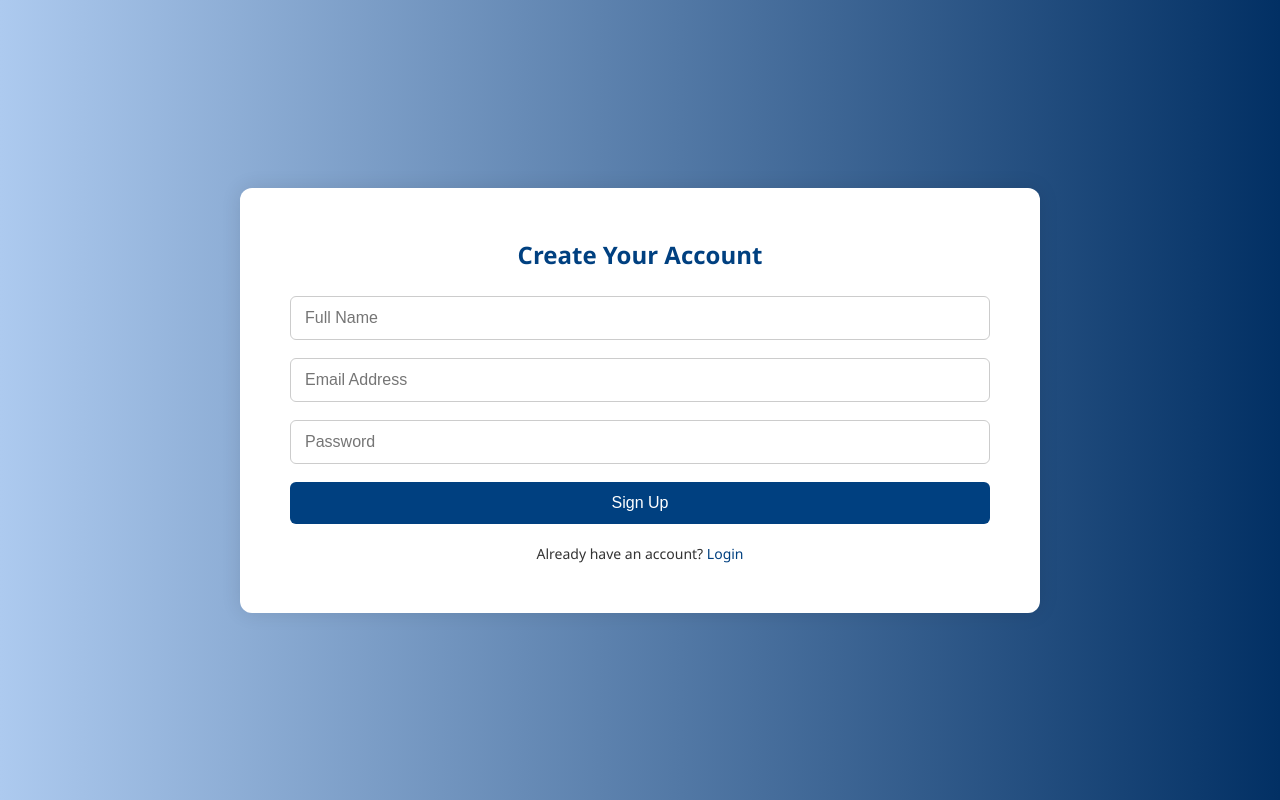
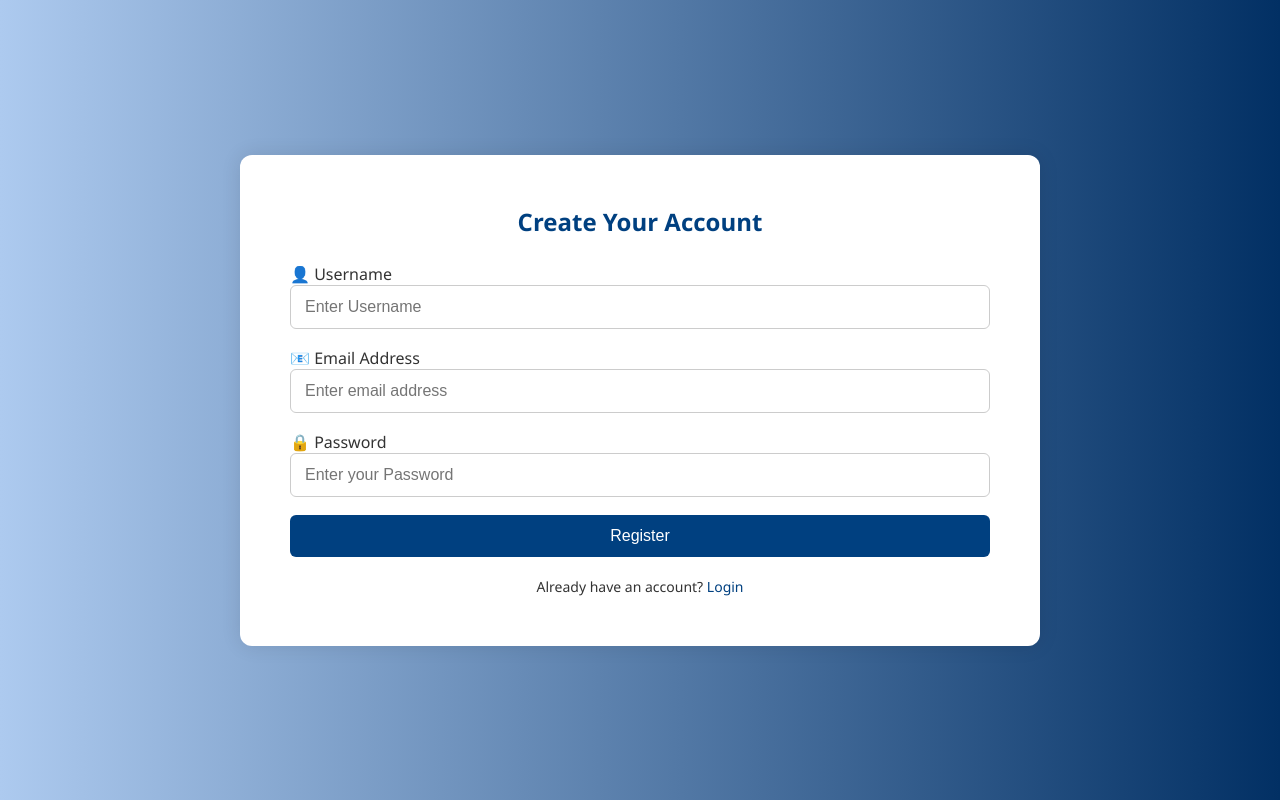
Before and after one commit to Joseph-Joestar-7/HexaFalls, a Flask app: page /signup in a window 1280 px wide. Run offline with Flask 3, Linux system fonts and the light colour scheme.

```diff
--- a/app/forms.py
+++ b/app/forms.py
@@ -2,21 +2,17 @@ from flask_wtf import FlaskForm
 from wtforms import StringField, PasswordField, SubmitField, SelectField, SelectMultipleField
 from wtforms.validators import DataRequired, Email, EqualTo, Length
 
-# For signup
 class RegisterForm(FlaskForm):
     email = StringField("Email", validators=[DataRequired(), Email()])
     username = StringField("Username", validators=[DataRequired(), Length(min=3, max=50)])
     password = PasswordField("Password", validators=[DataRequired(), Length(min=6)])
-    confirm_password = PasswordField("Confirm Password", validators=[DataRequired(), EqualTo('password')])
     submit = SubmitField("Register")
 
-# For login
 class LoginForm(FlaskForm):
     username = StringField("Username", validators=[DataRequired()])
     password = PasswordField("Password", validators=[DataRequired()])
     submit = SubmitField("Login")
 
-# For completing premium user profile
 class ProfileForm(FlaskForm):
     class_level = SelectField("Class Level", validators=[DataRequired()], choices=[])
     target_exam = SelectField("Target Exam", validators=[DataRequired()], choices=[])
--- a/app/routes.py
+++ b/app/routes.py
@@ -34,30 +34,38 @@ def home():
 @app.route('/dashboard')
 @login_required_user
 def dashboard():
-    return render_template('dashboardfree.html')
+    user_data=User.query.filter_by(id=get_current_user().id).first()
+    if not user_data.is_premium:
+        return render_template('dashboardfree.html')
+    else:
+        return render_template('dashboard.html')
 
 @app.route('/signup', methods=['GET', 'POST'])
 def signup():
-    if 'user_id' in session:  # Check if already logged in
+    if 'user_id' in session:
         return redirect(url_for('dashboard'))
 
     form = RegisterForm()
     if form.validate_on_submit():
-        user_data = User(
-            username=form.username.data,
-            email=form.email.data,
-            password=form.password.data
-        )
-        db.session.add(user_data)
-        db.session.commit()
-        session['user_id'] = user_data.id
-        return redirect(url_for('complete_profile'))
+        print(form.username.data)
+        print(form.email.data)
+        print(form.password.data)
+        with app.app_context():
+            user_data = User(
+                username=form.username.data,
+                email=form.email.data,
+                password=form.password.data
+            )
+            db.session.add(user_data)
+            db.session.commit()
+            session['user_id'] = user_data.id
+        return redirect(url_for('dashboard'))
 
-    return render_template('sign up.html', form=form)
+    return render_template('signup.html', form=form)
 
 @app.route('/signin', methods=['GET', 'POST'])
 def signin():
-    if 'user_id' in session:  # Check if already logged in
+    if 'user_id' in session:
         return redirect(url_for('dashboard'))
 
     form = LoginForm()
@@ -69,7 +77,7 @@ def signin():
         else:
             flash("Username and Password do not match! Please try again", "danger")
 
-    return render_template('sign in.html', form=form)
+    return render_template('signin.html', form=form)
 
 @app.route('/logout')
 def logout():
--- a/app/static/home.css
+++ b/app/static/home.css
@@ -198,11 +198,14 @@ body {
   font-size: 1.1rem;
   cursor: pointer;
   transition: all 0.3s ease;
+
 }
 
 .cta-button.primary {
   background: white;
   color: var(--primary-color);
+  text-decoration: none;
+
 }
 
 [data-theme="dark"] .cta-button.primary {
--- a/app/static/sign in.css
+++ b/app/static/signin.css
@@ -54,8 +54,8 @@ label {
   margin-top: 15px;
 }
 
-input[type="email"],
-input[type="password"] {
+.username,
+.password {
   padding: 10px;
   font-size: 14px;
   border: 1px solid #ccc;
--- a/app/static/sign up.css
+++ b/app/static/signup.css
@@ -31,7 +31,7 @@ body.signup-body {
   color: #004080;
 }
 
-.signup-container form input {
+.signup-container form input{
   width: 100%;
   padding: 12px 14px;
   margin-bottom: 18px;
@@ -62,6 +62,16 @@ body.signup-body {
   background: #003366;
 }
 
+.username,
+.email,
+.password {
+  padding: 10px;
+  font-size: 14px;
+  border: 1px solid #ccc;
+  border-radius: 8px;
+}
+
+
 .signup-container p {
   text-align: center;
   margin-top: 20px;
@@ -77,3 +87,26 @@ body.signup-body {
 .signup-container a:hover {
   text-decoration: underline;
 }
+
+.options {
+  display: flex;
+  justify-content: space-between;
+  align-items: center;
+  margin-top: 10px;
+  font-size: 13px;
+}
+
+.options a {
+  text-decoration: none;
+  color: #1a73e8;
+}
+
+.checkbox{
+  display: flex;
+  justify-content: left;
+  width: 200px;
+}
+.check{
+  width: 20px;
+  padding: 0;
+}
--- a/app/templates/home.html
+++ b/app/templates/home.html
@@ -35,10 +35,10 @@
         Transform any content into personalized, multilingual notes. Upload PDFs, videos, or lectures and let AI create the perfect study material for you.
       </p>
       <div class="hero-buttons">
-        <button class="cta-button primary">
+        <a href="{{ url_for('dashboard') }}" class="cta-button primary">
           🚀 Start Learning Now
-        </button>
-        <button class="cta-button secondary">Watch Demo</button>
+        </a>
+        <a class="cta-button secondary">Watch Demo</a>
       </div>
     </div>
   </section>
--- a/app/templates/sign up.html
+++ /dev/null
@@ -1,23 +0,0 @@
-<!DOCTYPE html>
-<html lang="en">
-<head>
-  <meta charset="UTF-8">
-  <meta name="viewport" content="width=device-width, initial-scale=1">
-  <title>Signup - EduSpark</title>
-  <link rel="stylesheet" href="../static/sign up.css">
-</head>
-<body class="signup-body">
-
-  <div class="signup-container">
-    <h2>Create Your Account</h2>
-    <form>
-      <input type="text" placeholder="Full Name" required>
-      <input type="email" placeholder="Email Address" required>
-      <input type="password" placeholder="Password" required>
-      <button type="submit">Sign Up</button>
-    </form>
-    <p>Already have an account? <a href="#">Login</a></p>
-  </div>
-
-</body>
-</html>
--- /dev/null
+++ b/app/templates/signup.html
@@ -0,0 +1,35 @@
+<!DOCTYPE html>
+<html lang="en">
+
+<head>
+  <meta charset="UTF-8">
+  <meta name="viewport" content="width=device-width, initial-scale=1">
+  <title>Signup - EduSpark</title>
+  <link rel="stylesheet" href="../static/signup.css">
+</head>
+
+<body class="signup-body">
+
+  <div class="signup-container">
+    <h2>Create Your Account</h2>
+    <form method="post" action="{{ url_for('signup') }}">
+      {{ form.hidden_tag() }}
+      <label for="{{ form.username.id }}">👤 Username</label>
+      {{ form.username(class=username, id=form.username.id, placeholder="Enter Username", required=True) }}
+
+      <label for="{{ form.email.id }}">📧 Email Address</label>
+      {{ form.email(class=email, id=form.email.id, placeholder="Enter email address", required=True) }}
+
+      <label for="{{ form.password.id }}">🔒 Password</label>
+      {{ form.password(class=password, id=form.password.id, placeholder="Enter your Password", required=True) }}
+
+      <button type="submit" class="primary-btn">
+        {{ form.submit.label.text }}
+      </button>
+    </form>
+    <p>Already have an account? <a href="{{ url_for('signin') }}">Login</a></p>
+  </div>
+
+</body>
+
+</html>
```
Also changed, not shown: app/templates/sign in.html (deleted, +0 -39 lines), app/templates/signin.html (added, +45 -0 lines), instance/student.db, 1 other file.
